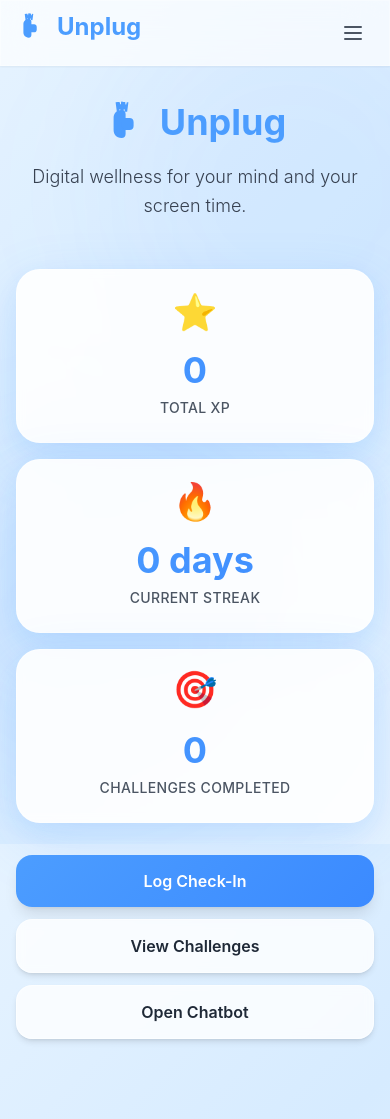
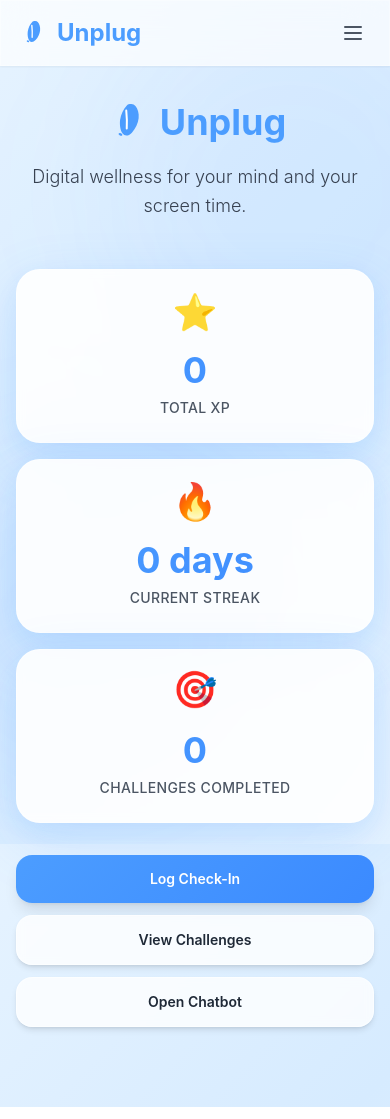
Before and after one commit to andresviaud/unplug, a Next.js app: page / in a window 390 px wide. Built offline with nearby package versions, Linux system fonts and the light colour scheme.

Commit message:
Fix text overflow issues and replace plug logo with minimalist leaf icon

```diff
--- a/app/challenges/page.tsx
+++ b/app/challenges/page.tsx
@@ -129,14 +129,14 @@ export default function ChallengesPage() {
             >
               <Card hover>
                 <div className="flex flex-col sm:flex-row sm:items-center sm:justify-between gap-4 sm:gap-6">
-                  <div className="flex-1">
+                  <div className="flex-1 min-w-0">
                     <div className="flex flex-col sm:flex-row sm:items-center gap-2 sm:gap-4 mb-3">
-                      <h3 className="text-xl sm:text-2xl font-bold text-gray-900">{challenge.title}</h3>
-                      <span className="px-3 sm:px-4 py-1 sm:py-1.5 gradient-primary text-white rounded-full text-xs sm:text-sm font-bold shadow-md self-start sm:self-auto">
+                      <h3 className="text-xl sm:text-2xl font-bold text-gray-900 break-words">{challenge.title}</h3>
+                      <span className="px-3 sm:px-4 py-1 sm:py-1.5 gradient-primary text-white rounded-full text-xs sm:text-sm font-bold shadow-md self-start sm:self-auto whitespace-nowrap flex-shrink-0">
                         +{challenge.xp} XP
                       </span>
                     </div>
-                    <p className="text-gray-700 text-base sm:text-lg leading-relaxed">{challenge.description}</p>
+                    <p className="text-gray-700 text-base sm:text-lg leading-relaxed break-words overflow-wrap-anywhere">{challenge.description}</p>
                   </div>
                   <div className="sm:ml-6 flex-shrink-0 w-full sm:w-auto">
                     {isCompleted ? (
--- a/app/chat/page.tsx
+++ b/app/chat/page.tsx
@@ -148,13 +148,13 @@ export default function ChatPage() {
               style={{ animationDelay: `${index * 0.05}s` }}
             >
               <div
-                className={`max-w-[90%] sm:max-w-[85%] rounded-2xl sm:rounded-3xl px-4 sm:px-5 py-3 sm:py-4 shadow-lg ${
+                className={`max-w-[90%] sm:max-w-[85%] rounded-2xl sm:rounded-3xl px-4 sm:px-5 py-3 sm:py-4 shadow-lg min-w-0 ${
                   message.role === 'user'
                     ? 'gradient-primary text-white rounded-br-md'
                     : 'bg-white/90 backdrop-blur-sm text-gray-900 rounded-bl-md border border-gray-100'
                 }`}
               >
-                <p className="text-sm sm:text-base leading-relaxed whitespace-pre-wrap">{message.content}</p>
+                <p className="text-sm sm:text-base leading-relaxed whitespace-pre-wrap break-words overflow-wrap-anywhere">{message.content}</p>
               </div>
             </div>
           ))}
--- a/app/globals.css
+++ b/app/globals.css
@@ -17,6 +17,19 @@ body {
   button, a {
     min-height: 44px; /* Apple's recommended minimum touch target */
   }
+}
+
+/* Prevent text overflow */
+* {
+  word-wrap: break-word;
+  overflow-wrap: break-word;
+}
+
+/* Ensure text doesn't get cut off in containers */
+h1, h2, h3, h4, h5, h6, p, span, div {
+  overflow-wrap: break-word;
+  word-wrap: break-word;
+  hyphens: auto;
 }
 }
 
--- a/app/page.tsx
+++ b/app/page.tsx
@@ -47,23 +47,23 @@ export default function Dashboard() {
           <Card className="relative overflow-hidden">
             <div className="absolute top-0 right-0 w-64 h-64 bg-primary/5 rounded-full blur-3xl -mr-32 -mt-32" />
             <div className="relative">
-              <h2 className="text-3xl font-bold text-gray-900 mb-6 flex items-center gap-3">
-                <span className="text-3xl">{moodEmojis[todayCheckIn.mood]}</span>
-                Today's Check-In
+              <h2 className="text-2xl sm:text-3xl font-bold text-gray-900 mb-6 flex items-center gap-3 flex-wrap">
+                <span className="text-2xl sm:text-3xl">{moodEmojis[todayCheckIn.mood]}</span>
+                <span className="break-words">Today's Check-In</span>
               </h2>
               <div className="grid grid-cols-1 sm:grid-cols-2 gap-6">
-                <div className="space-y-2">
+                <div className="space-y-2 min-w-0">
                   <div className="text-xs font-semibold text-gray-500 uppercase tracking-wider">Mood</div>
-                  <div className="text-2xl font-bold text-gray-900">{todayCheckIn.mood}</div>
+                  <div className="text-xl sm:text-2xl font-bold text-gray-900 break-words">{todayCheckIn.mood}</div>
                 </div>
-                <div className="space-y-2">
+                <div className="space-y-2 min-w-0">
                   <div className="text-xs font-semibold text-gray-500 uppercase tracking-wider">Screen Time</div>
-                  <div className="text-2xl font-bold text-gray-900">{todayCheckIn.screenTime}</div>
+                  <div className="text-xl sm:text-2xl font-bold text-gray-900 break-words">{todayCheckIn.screenTime}</div>
                 </div>
                 {todayCheckIn.note && (
-                  <div className="sm:col-span-2 space-y-2 pt-4 border-t border-gray-200">
+                  <div className="sm:col-span-2 space-y-2 pt-4 border-t border-gray-200 min-w-0">
                     <div className="text-xs font-semibold text-gray-500 uppercase tracking-wider">Note</div>
-                    <div className="text-gray-700 leading-relaxed">{todayCheckIn.note}</div>
+                    <div className="text-gray-700 leading-relaxed break-words overflow-wrap-anywhere">{todayCheckIn.note}</div>
                   </div>
                 )}
               </div>
@@ -100,17 +100,17 @@ export default function Dashboard() {
       {/* Action Buttons */}
       <div className="flex flex-col sm:flex-row gap-3 sm:gap-4 lg:gap-5 justify-center items-stretch sm:items-center animate-fade-in" style={{ animationDelay: '0.5s' }}>
         <Link href="/checkin" className="w-full sm:w-auto sm:flex-1 sm:max-w-[200px]">
-          <Button size="lg" className="w-full sm:w-auto min-w-0 sm:min-w-[200px] text-base sm:text-lg">
+          <Button size="lg" className="w-full sm:w-auto min-w-0 sm:min-w-[200px] text-sm sm:text-base lg:text-lg">
             Log Check-In
           </Button>
         </Link>
         <Link href="/challenges" className="w-full sm:w-auto sm:flex-1 sm:max-w-[200px]">
-          <Button size="lg" variant="secondary" className="w-full sm:w-auto min-w-0 sm:min-w-[200px] text-base sm:text-lg">
+          <Button size="lg" variant="secondary" className="w-full sm:w-auto min-w-0 sm:min-w-[200px] text-sm sm:text-base lg:text-lg">
             View Challenges
           </Button>
         </Link>
         <Link href="/chat" className="w-full sm:w-auto sm:flex-1 sm:max-w-[200px]">
-          <Button size="lg" variant="secondary" className="w-full sm:w-auto min-w-0 sm:min-w-[200px] text-base sm:text-lg">
+          <Button size="lg" variant="secondary" className="w-full sm:w-auto min-w-0 sm:min-w-[200px] text-sm sm:text-base lg:text-lg">
             Open Chatbot
           </Button>
         </Link>
--- a/components/Button.tsx
+++ b/components/Button.tsx
@@ -37,7 +37,7 @@ export default function Button({
       disabled={disabled}
       {...props}
     >
-      <span className="relative z-10">{children}</span>
+      <span className="relative z-10 whitespace-nowrap break-words">{children}</span>
     </button>
   )
 }
--- a/components/Logo.tsx
+++ b/components/Logo.tsx
@@ -22,41 +22,42 @@ export default function Logo({ className = '', size = 'md', showText = true }: L
 
   const LogoContent = () => (
     <div className={`flex items-center gap-2 sm:gap-3 ${className}`}>
-      {/* Plug Icon - Light blue with rounded shield shape */}
+      {/* Leaf Icon - Light blue minimalist leaf with white central vein */}
       <svg
         className={sizeClasses[size]}
         viewBox="0 0 60 60"
         fill="none"
         xmlns="http://www.w3.org/2000/svg"
       >
-        {/* Main plug body - rounded shield shape with smooth left curve and angled right edge */}
+        {/* Leaf shape - smooth ovate, wider at top, tapering to rounded point, oriented diagonally */}
         <path
-          d="M12 25C12 20 15 15 22 15C25 15 27 17 27 20V25H32C35 25 37 27 37 30V35C37 38 35 40 32 40H27V45C27 48 25 50 22 50C15 50 12 45 12 40V25Z"
+          d="M20 12C18 18 18 25 20 32C22 38 26 44 30 46C34 48 38 46 40 40C42 33 42 26 40 20C38 14 34 10 30 8C28 7 26 7 24 8C22 9 20 10 20 12Z"
           fill="#4C9DFF"
+          transform="rotate(25 30 30)"
         />
-        {/* Left prong - extending upward and slightly right with rounded end */}
+        {/* Central vein - white line curving from top left towards bottom right */}
         <path
-          d="M18 5L20 5L20.5 8L21.5 8L22 5L24 5L23.5 17L20.5 17L20 14L19 14L18.5 17L15.5 17L15 5L18 5Z"
+          d="M22 18 Q28 28 32 38"
+          stroke="white"
+          strokeWidth="2.5"
+          strokeLinecap="round"
+          fill="none"
+          transform="rotate(25 30 30)"
+        />
+        {/* Petiole (stem) - short rounded stem at bottom */}
+        <ellipse
+          cx="28"
+          cy="48"
+          rx="2.5"
+          ry="1.5"
           fill="#4C9DFF"
-          transform="rotate(-5 19.5 11)"
-        />
-        {/* Right prong - parallel to left, extending upward and slightly right */}
-        <path
-          d="M24 5L26 5L26.5 8L27.5 8L28 5L30 5L29.5 17L26.5 17L26 14L25 14L24.5 17L21.5 17L21 5L24 5Z"
-          fill="#4C9DFF"
-          transform="rotate(5 25.5 11)"
-        />
-        {/* Arrow integrated in lower-left - pointing up and right, following curve */}
-        <path
-          d="M15 38L19 34L17.5 34L17.5 30L21.5 30L21.5 34L20 34L24 38L20 42L21.5 42L21.5 46L17.5 46L17.5 42L19 42L15 38Z"
-          fill="#4C9DFF"
-          opacity="0.9"
+          transform="rotate(25 30 30)"
         />
       </svg>
 
       {/* Text - Light blue, clean sans-serif */}
       {showText && (
-        <span className={`font-bold text-primary ${textSizes[size]}`}>
+        <span className={`font-bold text-primary ${textSizes[size]} whitespace-nowrap`}>
           Unplug
         </span>
       )}
--- a/components/Navigation.tsx
+++ b/components/Navigation.tsx
@@ -19,16 +19,18 @@ export default function Navigation() {
   return (
     <nav className="glass sticky top-0 z-50 border-b border-white/20 shadow-sm">
       <div className="max-w-7xl mx-auto px-4 sm:px-6 lg:px-8">
-        <div className="flex justify-between items-center h-16 sm:h-20">
-          <Logo size="md" />
+        <div className="flex justify-between items-center h-16 sm:h-20 min-w-0">
+          <div className="flex-shrink-0 min-w-0">
+            <Logo size="md" />
+          </div>
 
           {/* Desktop Navigation */}
-          <div className="hidden md:flex gap-2 lg:gap-6">
+          <div className="hidden md:flex gap-2 lg:gap-6 flex-shrink-0">
             {navLinks.map((link) => (
               <Link
                 key={link.href}
                 href={link.href}
-                className={`relative text-sm lg:text-base font-semibold transition-all duration-300 px-3 py-2 rounded-xl ${
+                className={`relative text-sm lg:text-base font-semibold transition-all duration-300 px-3 py-2 rounded-xl whitespace-nowrap ${
                   pathname === link.href
                     ? 'text-primary bg-primary/10'
                     : 'text-gray-600 hover:text-primary hover:bg-primary/5'
```
Also changed, not shown: app/checkin/page.tsx (+13 -13 lines).
